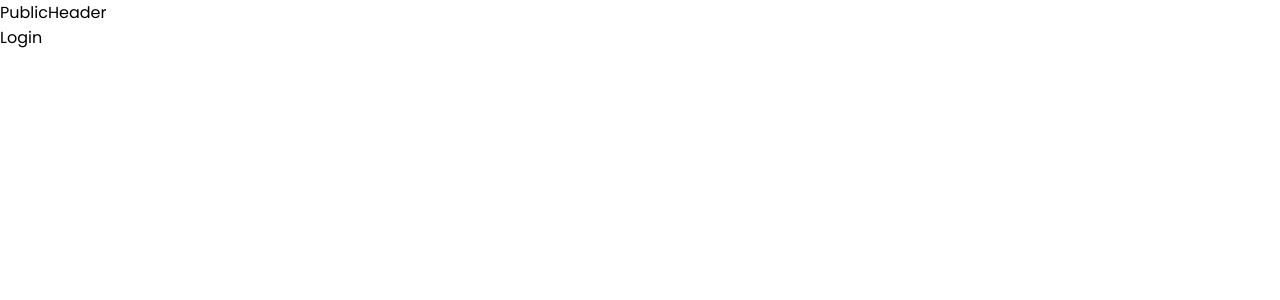
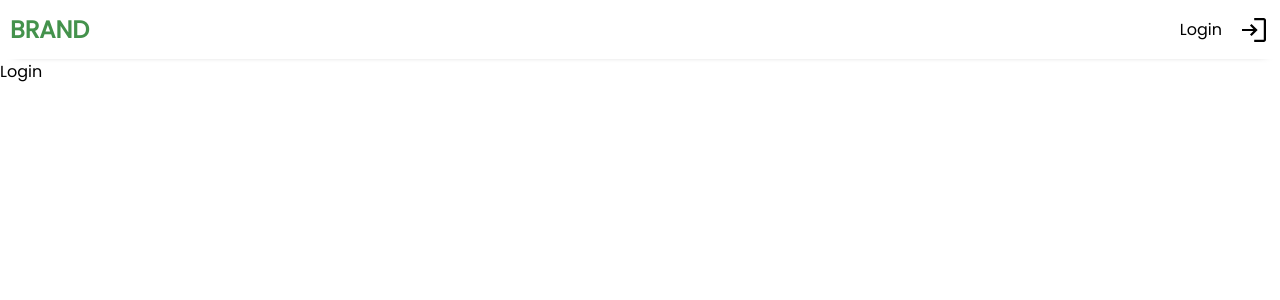
Before and after one commit to jagpratap/Restaurant_Dashboard, a React (Create React App) app: page /auth/login in a window 1280 px wide. Shown: the top 300 px of the page. Built offline with nearby package versions, Linux system fonts and the light colour scheme.

Commit message:
Add public header layout

```diff
--- a/src/components/layouts/publicHeader/index.js
+++ b/src/components/layouts/publicHeader/index.js
@@ -1,7 +1,17 @@
 const PublicHeader = () => (
-  <div>
-    PublicHeader
-  </div>
+  <header className="header">
+    <div className="container">
+      <nav className="navbar">
+        <div className="nav_left">
+          <h1 className="brand">Brand</h1>
+        </div>
+        <div className="nav_right">
+          <p className="login_text">Login</p>
+          <img className="login_icon" src="/assets/images/svg/login.svg" alt="login_icon" />
+        </div>
+      </nav>
+    </div>
+  </header>
 );
 
 export default PublicHeader;
--- /dev/null
+++ b/src/components/layouts/publicHeader/styles.scss
@@ -0,0 +1,31 @@
+.header {
+  padding: 0.75rem 0;
+  box-shadow: 0px 8px 10px -15px #000000;
+
+  .navbar {
+    display: flex;
+    justify-content: space-between;
+    align-items: center;
+
+    .nav_left {
+      .brand {
+        text-transform: uppercase;
+        color: #44924C;
+      }
+    }
+
+    .nav_right {
+      display: flex;
+      align-items: center;
+      gap: 1rem;
+
+      .login_text {
+        color: #000000;
+      }
+
+      .login_icon {
+        width: 2rem;
+      }
+    }
+  }
+}
--- a/src/components/layouts/styles.scss
+++ b/src/components/layouts/styles.scss
@@ -0,0 +1 @@
+@import "./publicHeader/styles.scss";
--- a/src/components/styles.scss
+++ b/src/components/styles.scss
@@ -1,3 +1,4 @@
 @import "kit/styles.scss";
 @import "app/styles.scss";
+@import "layouts/styles.scss";
 @import "system/styles.scss";
--- a/src/routes.js
+++ b/src/routes.js
@@ -5,7 +5,7 @@ import {
   Navigate,
 } from "react-router-dom";
 
-import Layout from "./layouts";
+import Layout from "./layouts/layout";
 
 import Home from "./pages/home";
 import Login from "./pages/auth/login";
@@ -43,7 +43,7 @@ const Router = () => (
         }) => (
           <Route {...props} element={<Component />} />
         ))}
-        <Route path="/" exact element={<Navigate to="/home" />} />
+        <Route path="/" exact element={<Navigate to="/auth/login" />} />
         <Route path="*" exact element={<Navigate to="/auth/pageNotFound" />} />
       </Routes>
     </Layout>
```
Also changed, not shown: public/assets/images/svg/login.svg (added), public/assets/images/svg/logout.svg (added), src/layouts/layout.js (renamed from src/layouts/index.js).
